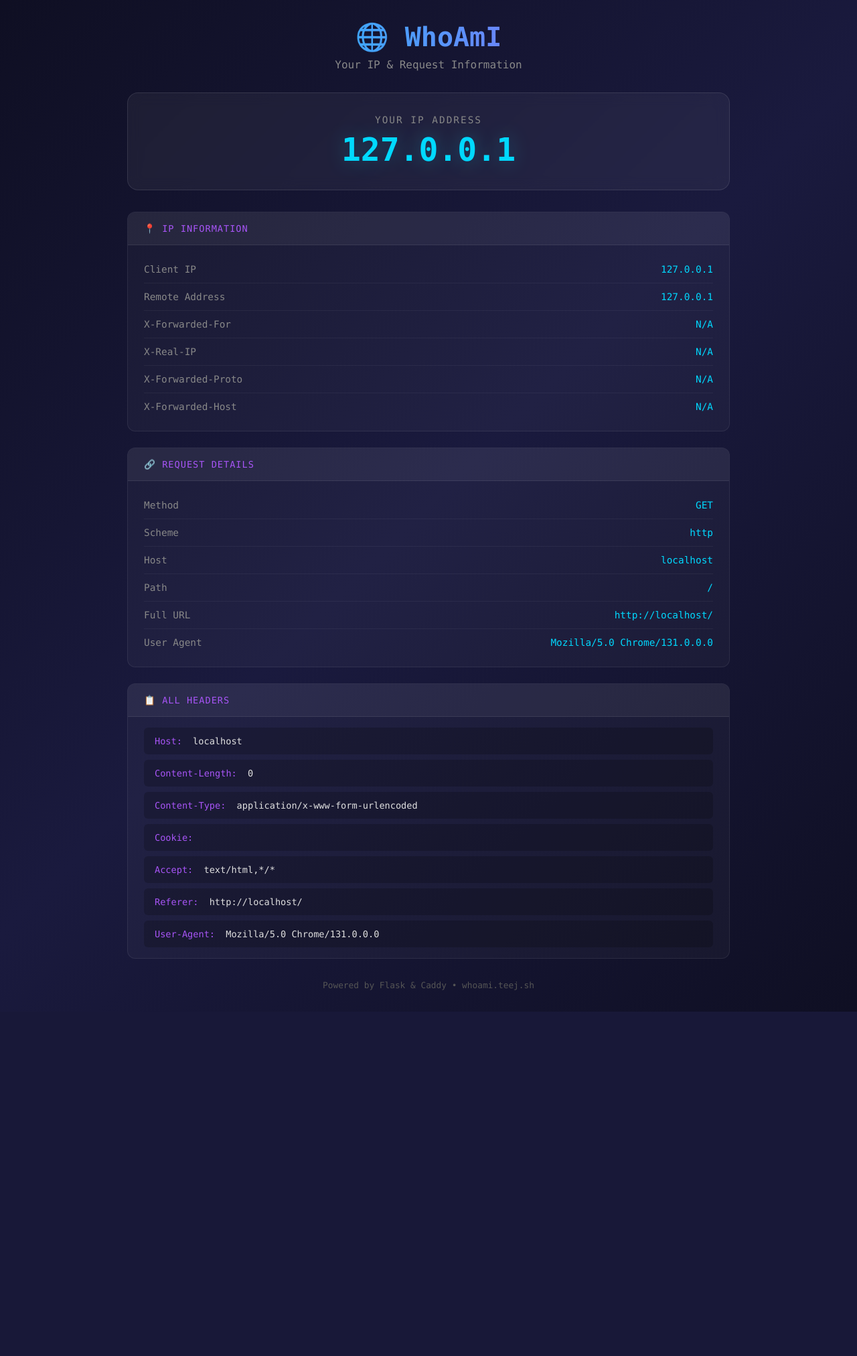
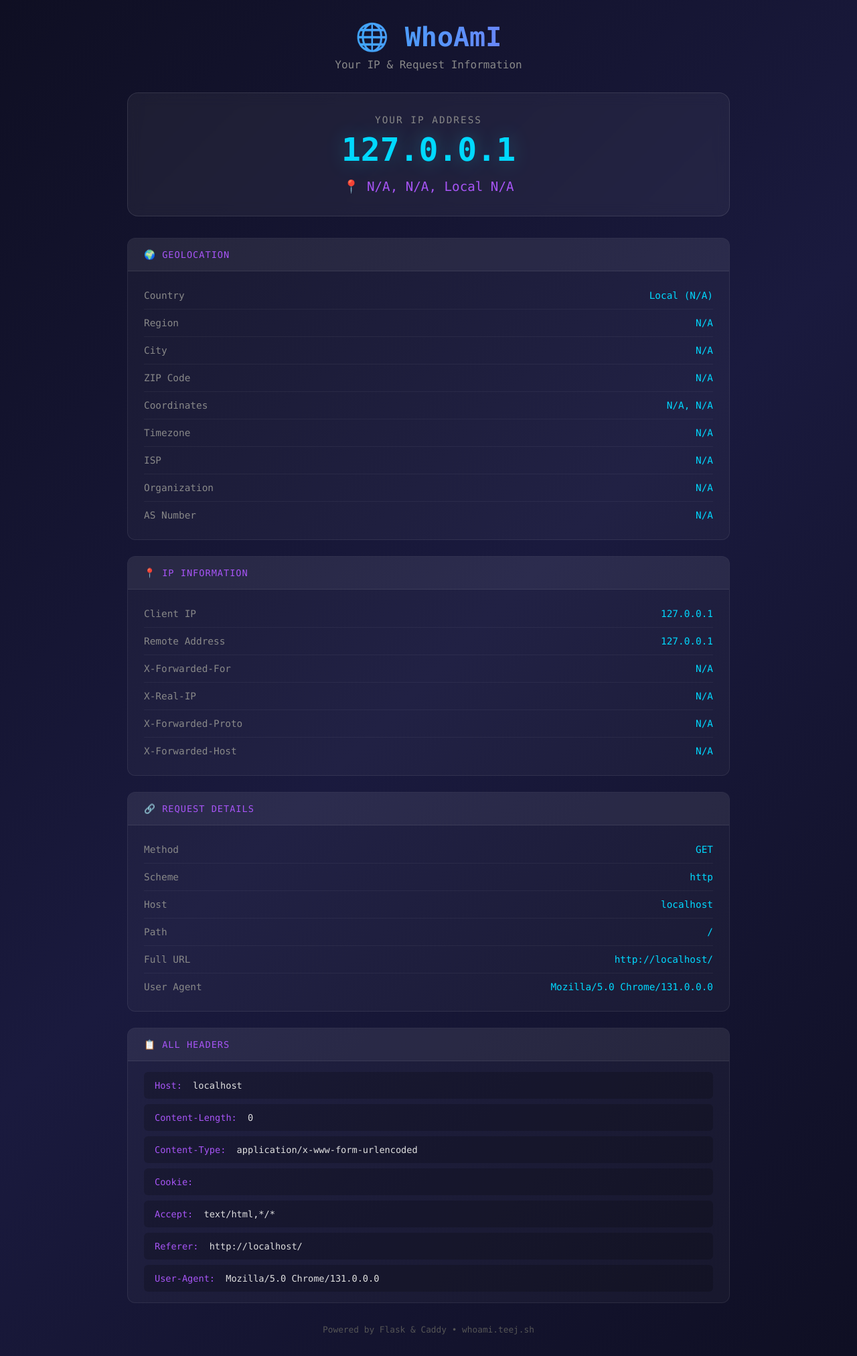
Before and after one commit to bloodyburger/whoami, a Flask app: page / in a window 1280 px wide. Shown: the whole page at 67% size. Before the commit the page ends 1510 px from the top, so only its background shows below. Run offline with Flask 3, Linux system fonts and the light colour scheme.

Commit message:
Add IP geolocation (country, city, ISP, timezone)

```diff
--- a/app.py
+++ b/app.py
@@ -1,4 +1,6 @@
 from flask import Flask, render_template, request
+import urllib.request
+import json
 
 app = Flask(__name__)
 
@@ -16,10 +18,65 @@ def get_client_ip():
     return request.remote_addr
 
 
+def get_geo_info(ip):
+    """Get geolocation info for an IP address using ip-api.com (free, no key needed)."""
+    # Skip for private/local IPs
+    if ip in ('127.0.0.1', 'localhost', '::1') or ip.startswith(('10.', '172.', '192.168.')):
+        return {
+            'country': 'Local',
+            'countryCode': 'N/A',
+            'region': 'N/A',
+            'city': 'N/A',
+            'zip': 'N/A',
+            'lat': 'N/A',
+            'lon': 'N/A',
+            'timezone': 'N/A',
+            'isp': 'N/A',
+            'org': 'N/A',
+            'as': 'N/A',
+        }
+
+    try:
+        url = f'http://ip-api.com/json/{ip}?fields=status,message,country,countryCode,region,regionName,city,zip,lat,lon,timezone,isp,org,as'
+        with urllib.request.urlopen(url, timeout=3) as response:
+            data = json.loads(response.read().decode())
+            if data.get('status') == 'success':
+                return {
+                    'country': data.get('country', 'N/A'),
+                    'countryCode': data.get('countryCode', 'N/A'),
+                    'region': data.get('regionName', 'N/A'),
+                    'city': data.get('city', 'N/A'),
+                    'zip': data.get('zip', 'N/A'),
+                    'lat': data.get('lat', 'N/A'),
+                    'lon': data.get('lon', 'N/A'),
+                    'timezone': data.get('timezone', 'N/A'),
+                    'isp': data.get('isp', 'N/A'),
+                    'org': data.get('org', 'N/A'),
+                    'as': data.get('as', 'N/A'),
+                }
+    except Exception:
+        pass
+
+    return {
+        'country': 'Unknown',
+        'countryCode': 'N/A',
+        'region': 'N/A',
+        'city': 'N/A',
+        'zip': 'N/A',
+        'lat': 'N/A',
+        'lon': 'N/A',
+        'timezone': 'N/A',
+        'isp': 'N/A',
+        'org': 'N/A',
+        'as': 'N/A',
+    }
+
+
 @app.route('/')
 def show_info():
     """Display all IP-related information from the request."""
     client_ip = get_client_ip()
+    geo_info = get_geo_info(client_ip)
 
     # Collect all IP-related info
     ip_info = {
@@ -47,6 +104,7 @@ def show_info():
     return render_template(
         'index.html',
         ip_info=ip_info,
+        geo_info=geo_info,
         request_info=request_info,
         headers=headers_dict
     )
--- a/templates/index.html
+++ b/templates/index.html
@@ -157,6 +157,51 @@
         <div class="ip-hero">
             <div class="label">Your IP Address</div>
             <div class="ip">{{ ip_info.client_ip }}</div>
+            <div class="location" style="margin-top: 1rem; font-size: 1.2rem; color: #a855f7;">
+                📍 {{ geo_info.city }}, {{ geo_info.region }}, {{ geo_info.country }} {{ geo_info.countryCode }}
+            </div>
+        </div>
+
+        <div class="section">
+            <div class="section-title">🌍 Geolocation</div>
+            <div class="section-content">
+                <div class="info-row">
+                    <span class="info-key">Country</span>
+                    <span class="info-value">{{ geo_info.country }} ({{ geo_info.countryCode }})</span>
+                </div>
+                <div class="info-row">
+                    <span class="info-key">Region</span>
+                    <span class="info-value">{{ geo_info.region }}</span>
+                </div>
+                <div class="info-row">
+                    <span class="info-key">City</span>
+                    <span class="info-value">{{ geo_info.city }}</span>
+                </div>
+                <div class="info-row">
+                    <span class="info-key">ZIP Code</span>
+                    <span class="info-value">{{ geo_info.zip }}</span>
+                </div>
+                <div class="info-row">
+                    <span class="info-key">Coordinates</span>
+                    <span class="info-value">{{ geo_info.lat }}, {{ geo_info.lon }}</span>
+                </div>
+                <div class="info-row">
+                    <span class="info-key">Timezone</span>
+                    <span class="info-value">{{ geo_info.timezone }}</span>
+                </div>
+                <div class="info-row">
+                    <span class="info-key">ISP</span>
+                    <span class="info-value">{{ geo_info.isp }}</span>
+                </div>
+                <div class="info-row">
+                    <span class="info-key">Organization</span>
+                    <span class="info-value">{{ geo_info.org }}</span>
+                </div>
+                <div class="info-row">
+                    <span class="info-key">AS Number</span>
+                    <span class="info-value">{{ geo_info.as }}</span>
+                </div>
+            </div>
         </div>
 
         <div class="section">
```
